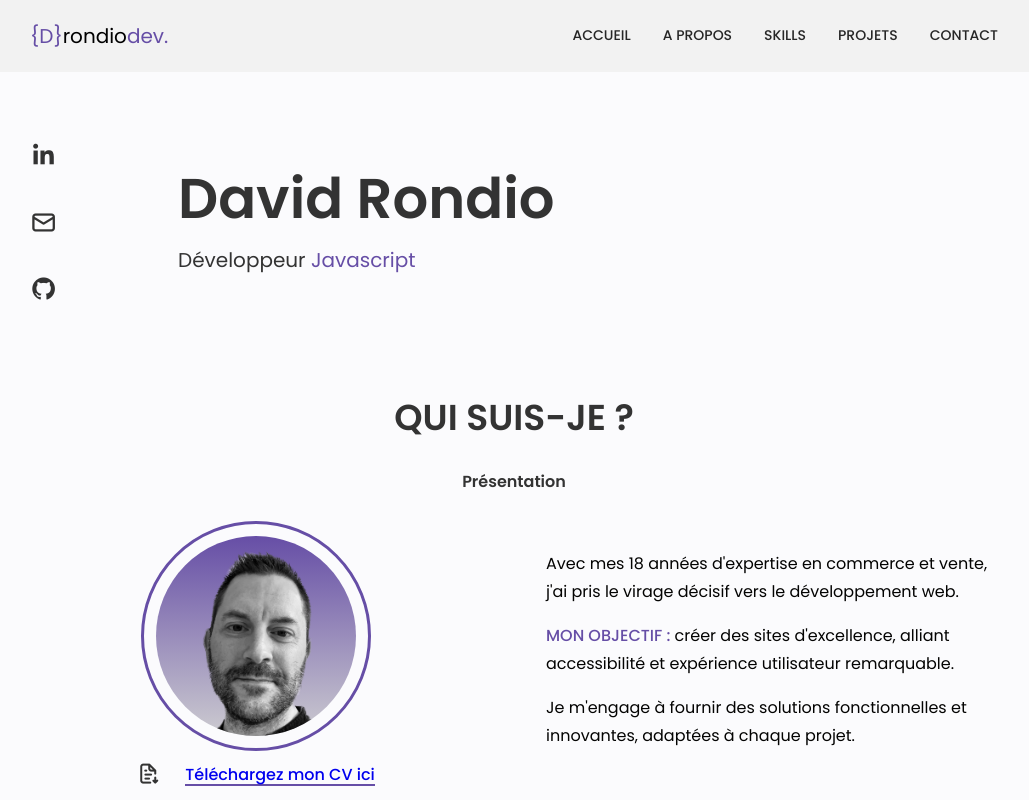
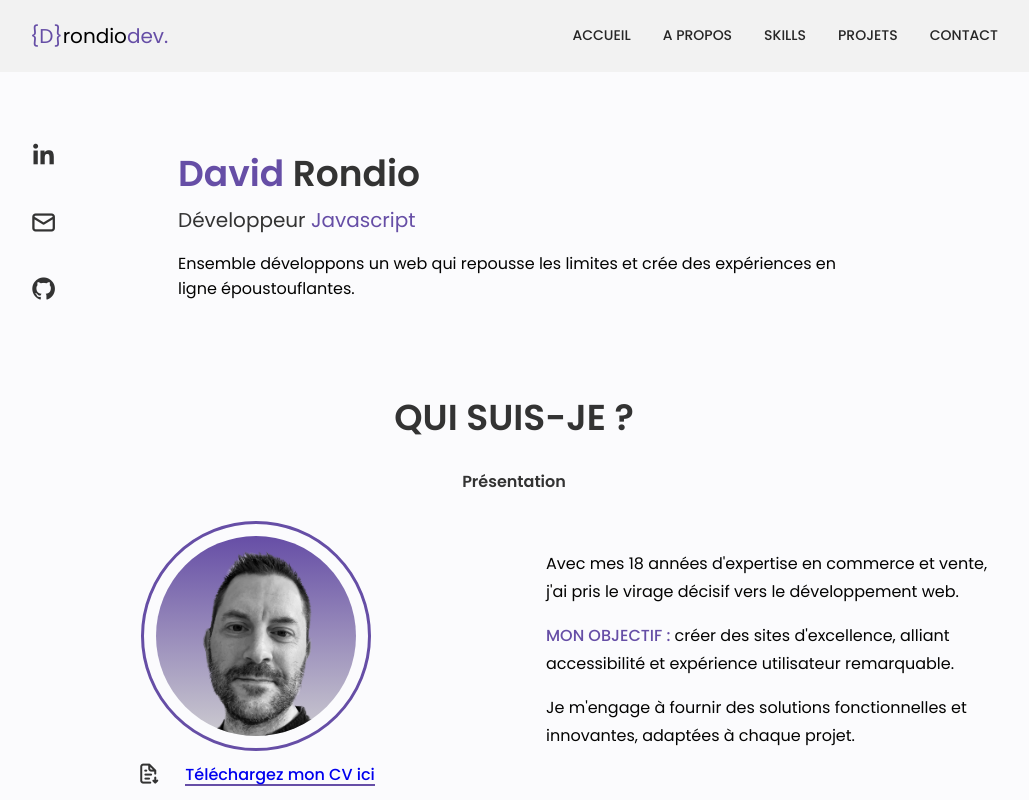
Before and after one commit to drondiodev/React-Portfolio, a React (Vite) app: page / in a window 1280 px wide. Shown: the top 800 px of the page, without its empty margins (126-1155 px from the left). Built offline with nearby package versions, Linux system fonts and the light colour scheme.

Commit message:
modification Data.jsx

```diff
--- a/src/components/home/Data.jsx
+++ b/src/components/home/Data.jsx
@@ -3,12 +3,12 @@ import React from 'react'
 const Data = () => {
   return (
     <div className="home__data">
-        <h1 className="home__title">David Rondio</h1>
+        <h1 className="home__title"><span>David</span> Rondio</h1>
             <h2 className="home__subtitle">Développeur <span>Javascript</span>
             </h2>
-            {/* <p className="home__description">
+            <p className="home__description">
             Ensemble développons un web qui repousse les limites et crée des expériences en ligne époustouflantes.
-            </p> */}
+            </p>
     </div>
   )
 }
--- a/src/components/home/home.css
+++ b/src/components/home/home.css
@@ -25,8 +25,12 @@
 }
 
 .home__title {
-  font-size: var(--big-font-size);
+  font-size: var(--h1-font-size);
   margin-bottom: var(--mb-0-25);
+}
+
+.home__title span {
+  color: var(--primary);
 }
 
 .home__subtitle {
@@ -42,7 +46,6 @@
 
 .home__description {
   max-width: 700px;
-  margin-bottom: var(--mb-3);
 }
 
 @media screen and (max-width: 992px) {
```
